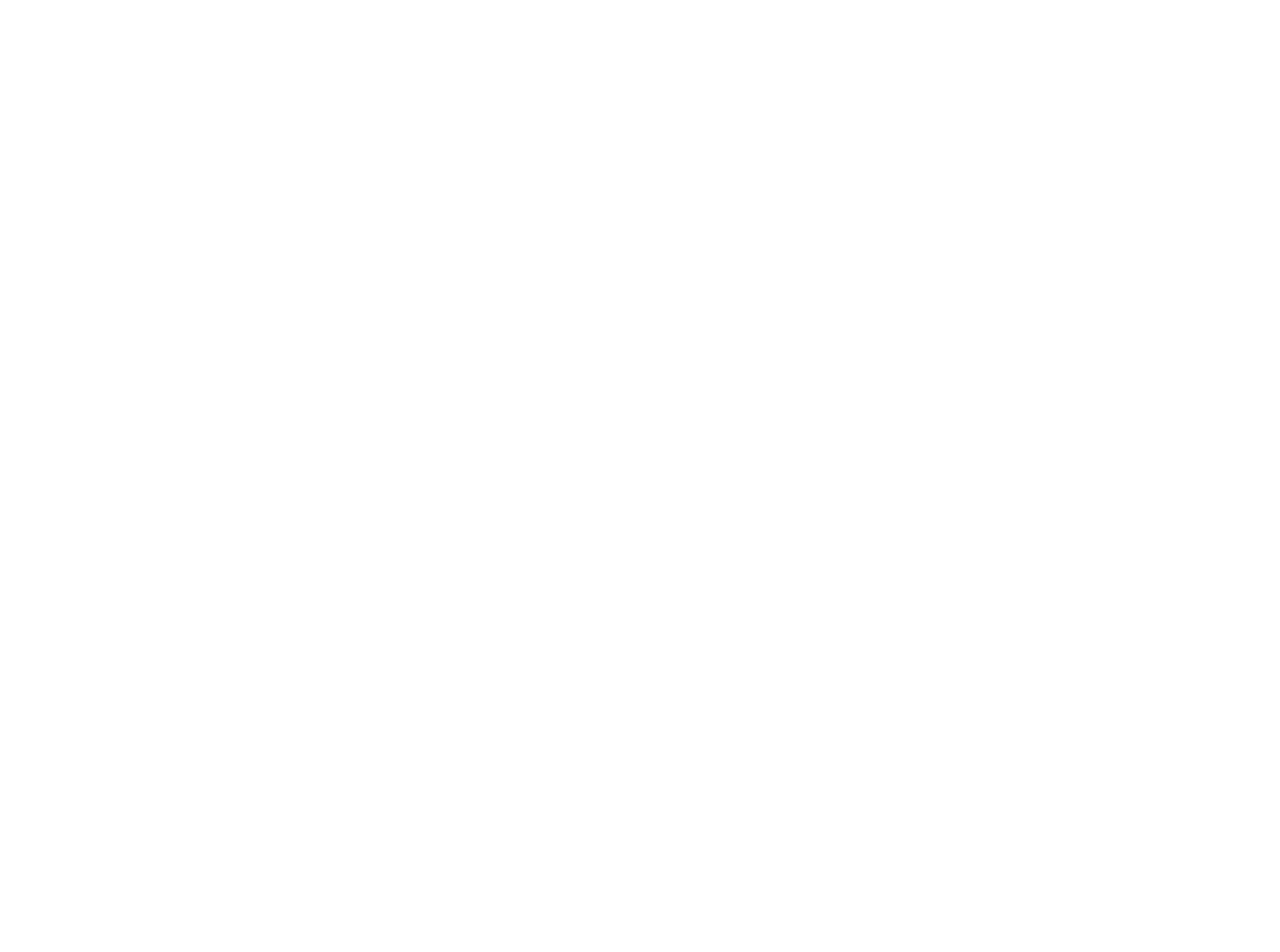
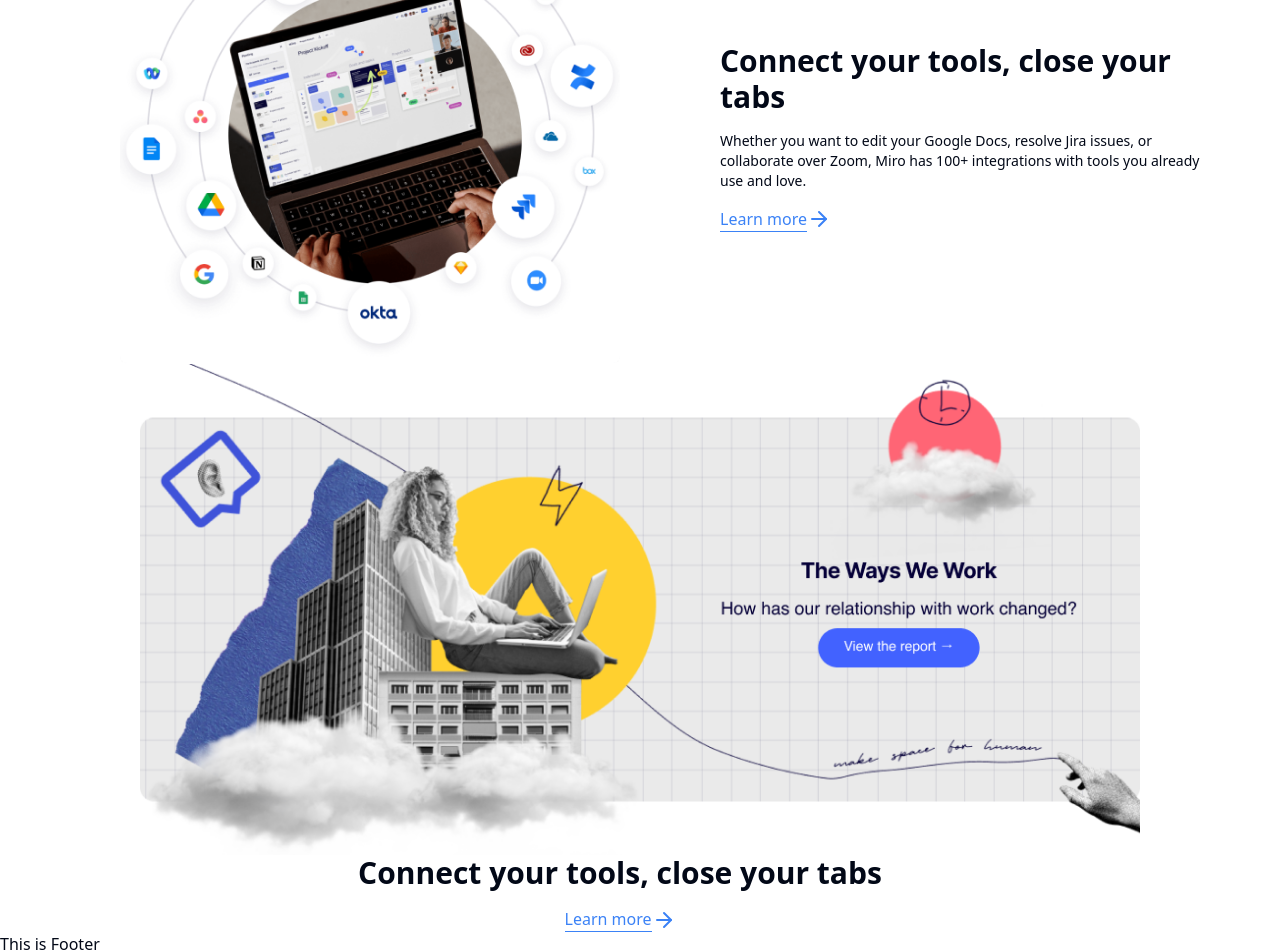
Before and after one commit to mahejabinmou/FrontendTask, a React (Vite) app: page / in a window 1280 px wide. Shown: the part 1720-2672 px from the top of the page. Before the commit the page ends 1654 px from the top, so only its background shows below. Built offline with nearby package versions, Linux system fonts and the light colour scheme.

Commit message:
customer section ,worksection,report section

```diff
--- /dev/null
+++ b/src/pages/CustomerStoriesSection.tsx
@@ -0,0 +1,18 @@
+import { ArrowRight } from "lucide-react";
+
+const CustomerStoriesSection = () => {
+  return (
+    <div className="h-full max-w-[1240px] w-full px-[120px] flex flex-col items-center justify-center ">
+      <h1 className="text-3xl font-bold text-center">
+        Connect your tools, close your tabs
+      </h1>
+
+      <button className="flex items-center text-blue-500 mt-4">
+        <span className="border-b border-blue-500">Learn more</span>
+        <ArrowRight />
+      </button>
+    </div>
+  );
+};
+
+export default CustomerStoriesSection;
--- a/src/pages/Home.tsx
+++ b/src/pages/Home.tsx
@@ -1,5 +1,8 @@
 import Banner from "./Banner";
+import CustomerStoriesSection from "./CustomerStoriesSection";
 import FeatureSection from "./FeatureSection";
+import LearnMoreSection from "./LearnMoreSection";
+import ReportSection from "./ReportSection";
 import TrustedSection from "./TrustedSection";
 import WorkSection from "./WorkSection";
 
@@ -10,6 +13,9 @@
       <TrustedSection />
       <FeatureSection />
       <WorkSection />
+      <LearnMoreSection />
+      <ReportSection />
+      <CustomerStoriesSection />
     </div>
   );
 };
--- /dev/null
+++ b/src/pages/LearnMoreSection.tsx
@@ -0,0 +1,34 @@
+import { ArrowRight } from "lucide-react";
+
+const LearnMoreSection = () => {
+  return (
+    <div
+      className="h-full max-w-[1240px] w-full px-[120px]
+      grid grid-cols-12 justify-between items-center gap-x-[100px] "
+    >
+      <div className="col-span-6">
+        <img
+          src="src/assets/images/M3_integrations_all_integrations.png"
+          alt=""
+        />
+      </div>
+
+      <div className="col-span-6">
+        <h1 className="text-3xl font-bold">
+          Connect your tools, close your tabs
+        </h1>
+        <p className="mt-4 text-sm text-left">
+          Whether you want to edit your Google Docs, resolve Jira issues, or
+          collaborate over Zoom, Miro has 100+ integrations with tools you
+          already use and love.
+        </p>
+        <p className="flex items-center text-blue-500 mt-4">
+          <span className="border-b border-blue-500">Learn more</span>
+          <ArrowRight />
+        </p>
+      </div>
+    </div>
+  );
+};
+
+export default LearnMoreSection;
--- /dev/null
+++ b/src/pages/ReportSection.tsx
@@ -0,0 +1,12 @@
+const ReportSection = () => {
+  return (
+    <div
+      className="h-full max-w-[1380px] w-full px-[140px] flex items-center
+      "
+    >
+      <img src="src/assets/images/section.png" alt="" />
+    </div>
+  );
+};
+
+export default ReportSection;
```
Also changed, not shown: src/assets/images/M3_integrations_all_integrations.png (added), src/assets/images/section.png (added).
